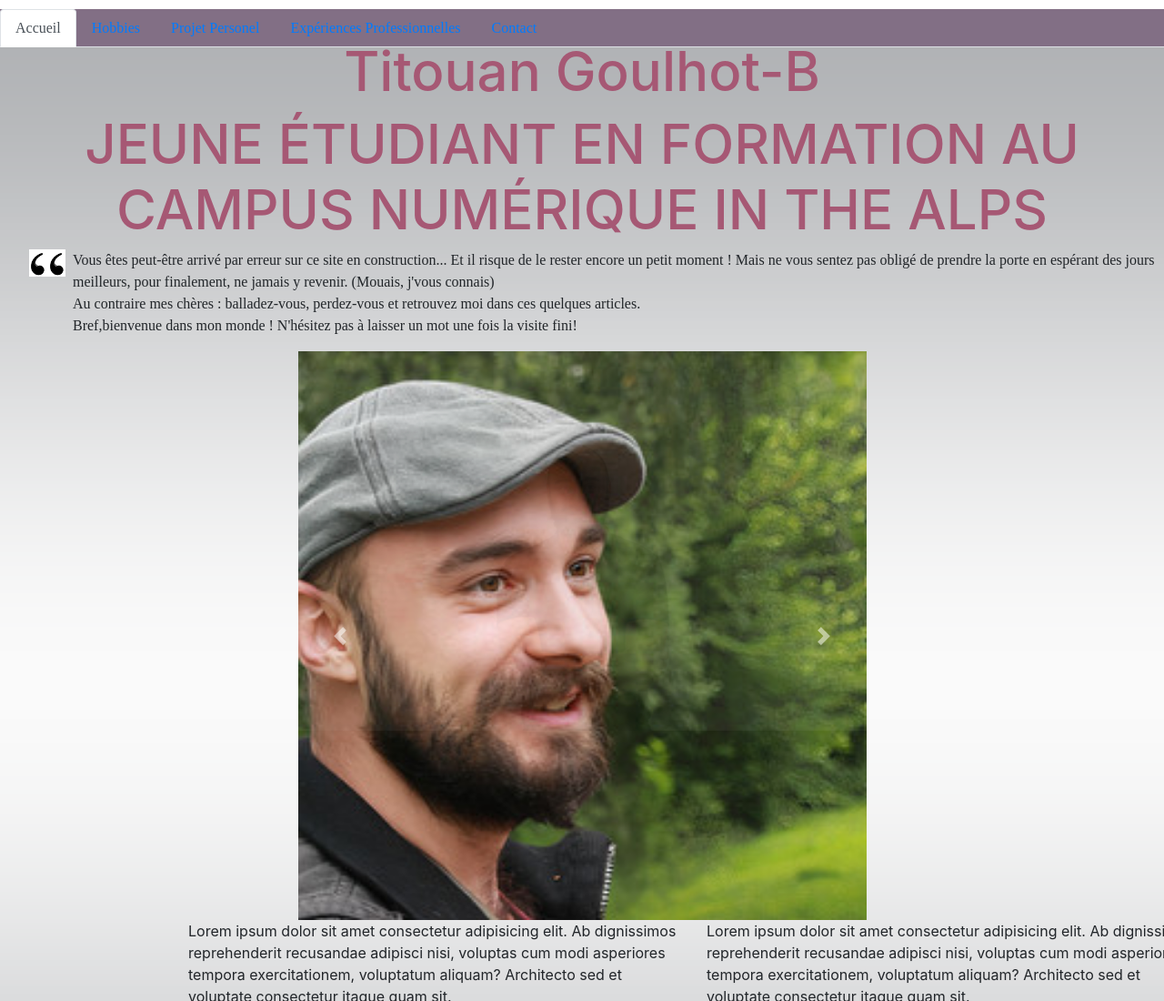
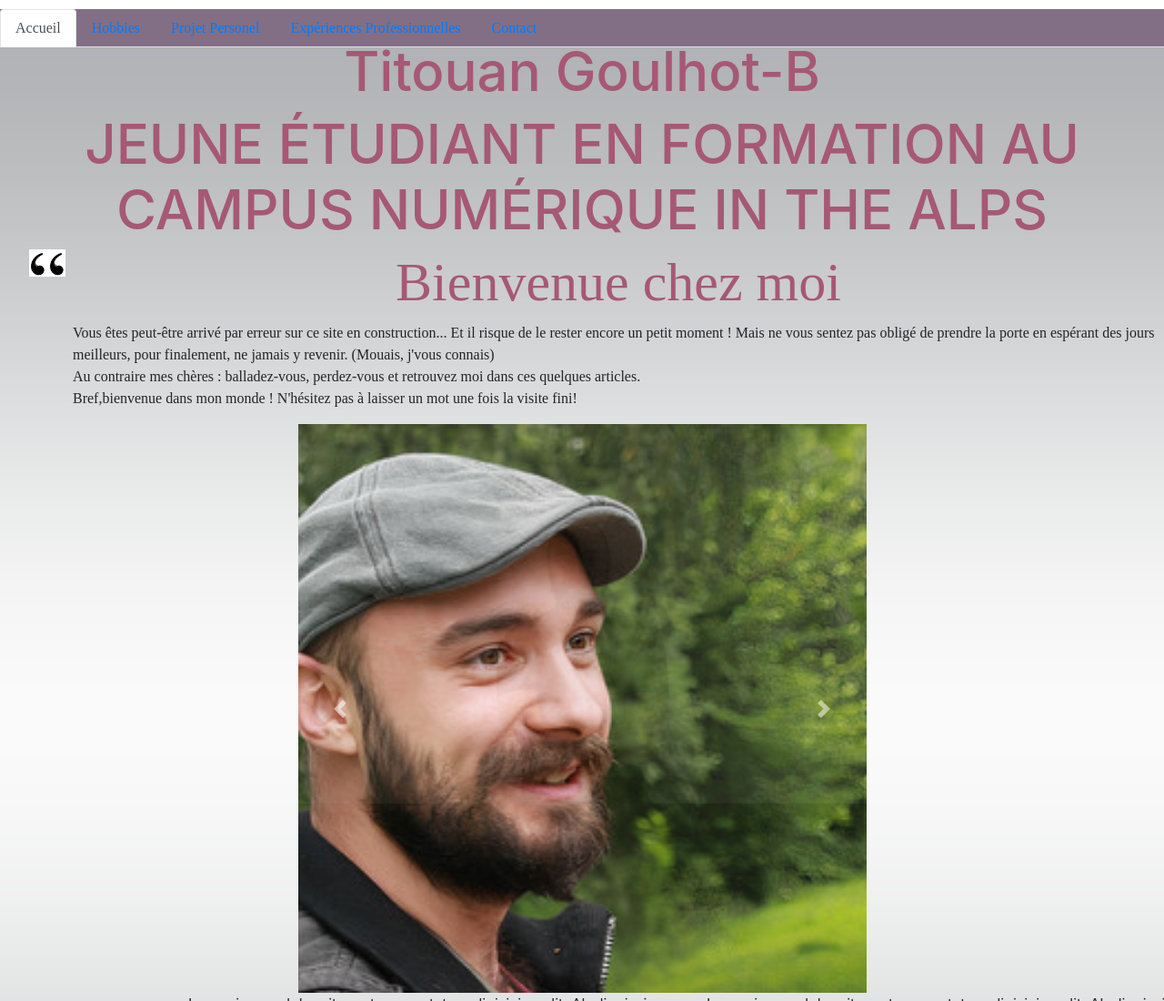
Before and after one commit to Titouan-goulhot/CV, a plain HTML site: page cvboostrap.html in a window 1280 px wide. Shown: the top 1100 px of the page at 91% size. Drawn offline with nearby package versions, Linux system fonts and the light colour scheme.

Commit message:
ajout d'un <h3> Bienvenue chez moi</h3>

```diff
--- a/cvboostrap.html
+++ b/cvboostrap.html
@@ -44,6 +44,8 @@
 
 
     <div class="intro">
+      <h3>Bienvenue chez moi</h3>
+
       <p>Vous êtes peut-être arrivé par erreur sur ce site en construction...
         Et il risque de le rester encore un petit moment !
         Mais ne vous sentez pas obligé de prendre la porte en espérant des jours meilleurs, pour finalement, ne jamais
```
